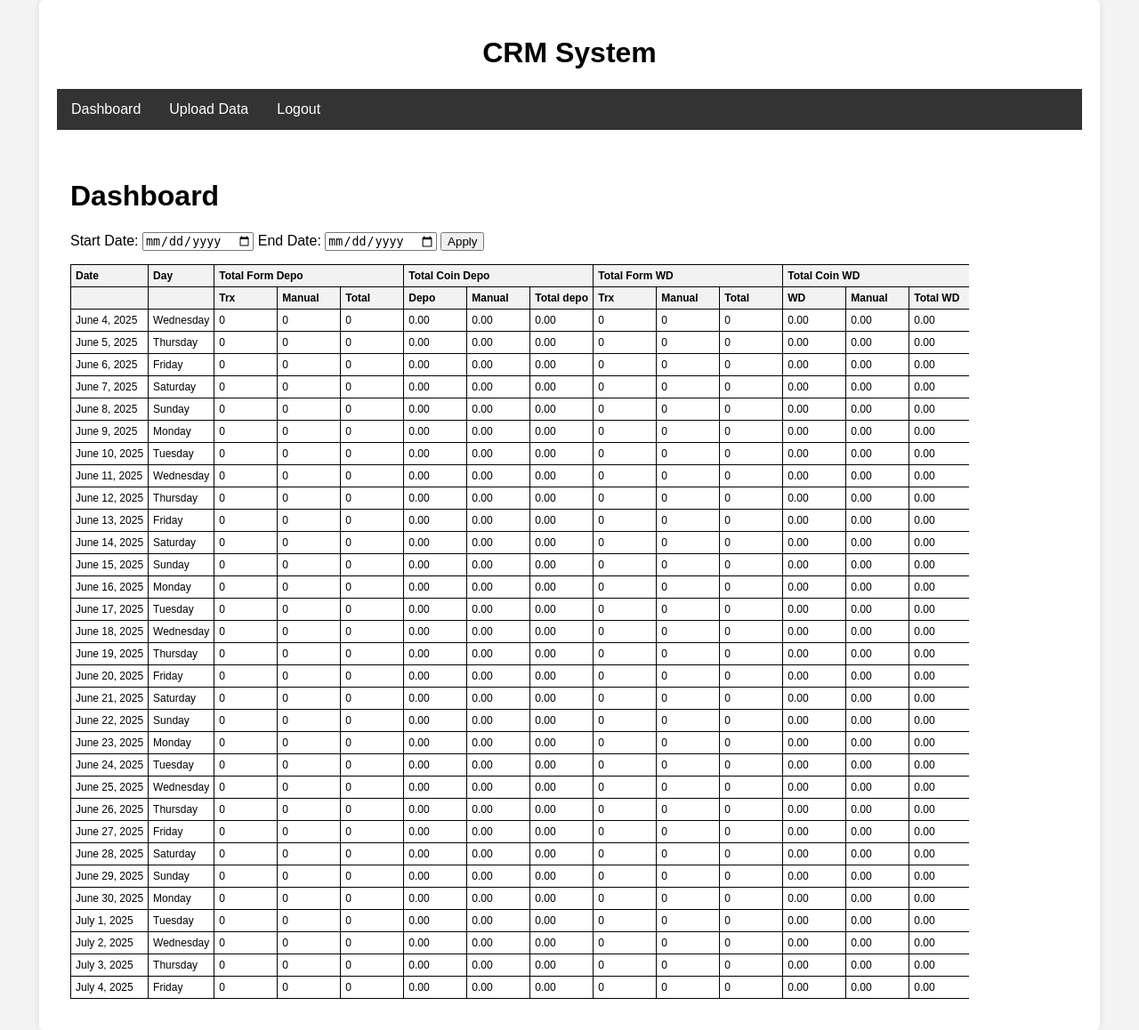
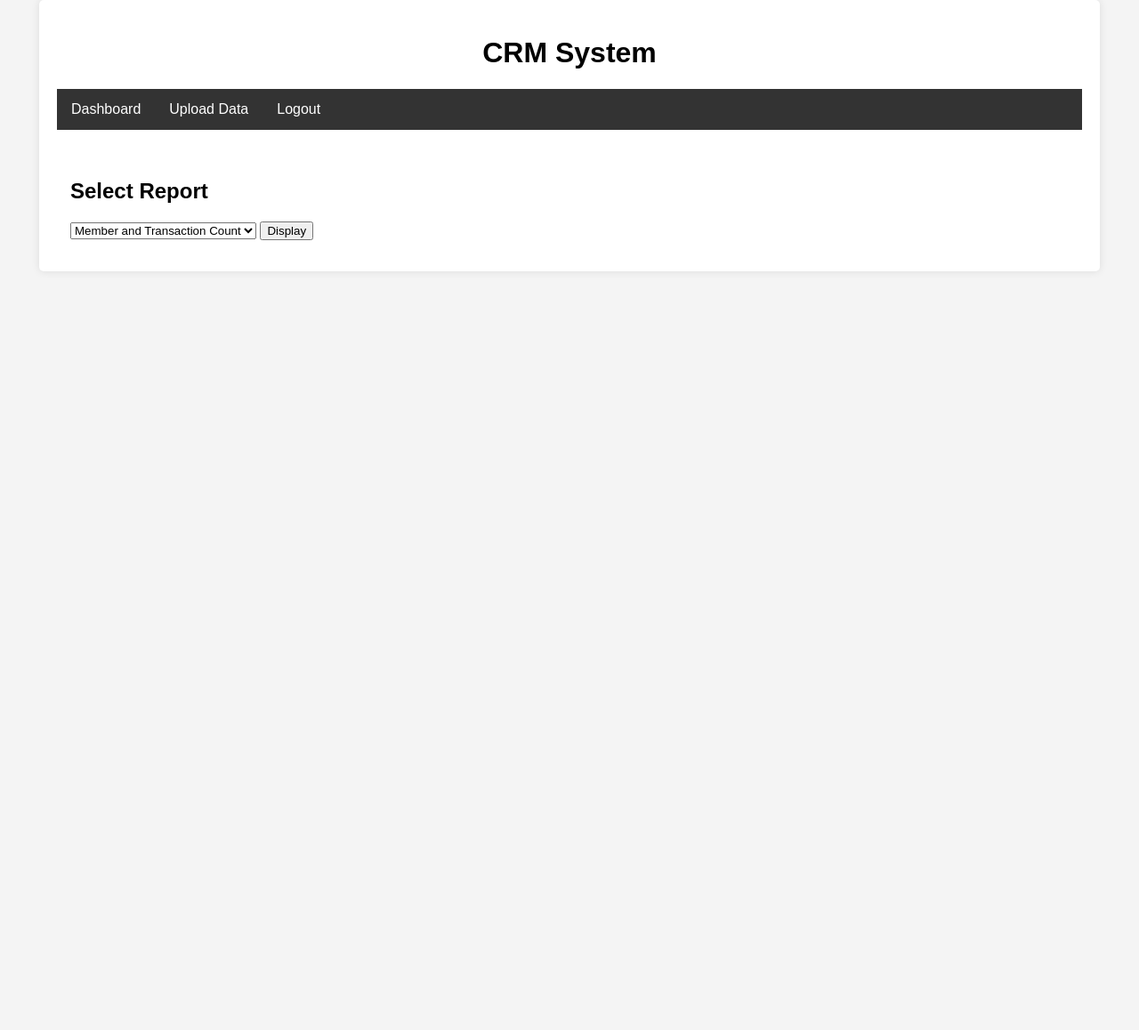
Before and after one commit to lauj78/CRM_BC, a Django app: page /dashboard/ in a window 1280 px wide. Shown: the whole page at 89% size. After the commit the page ends 270 px from the top, so only its background shows below. Run offline with Django 5.2, Linux system fonts and the light colour scheme; the visitor is signed in with stand-in values (Sample User, id 1); data comes from the database, SQL or seed files in the repository; data that the repository does not hold is empty.

Commit message:
basic report and dashboard is working. next is dynamic dashboard report pulling

```diff
--- a/dashboard_app/templates/dashboard_app/dashboard.html
+++ b/dashboard_app/templates/dashboard_app/dashboard.html
@@ -1,74 +1,20 @@
-{% extends "base.html" %}
-
+{% extends 'base.html' %}
 {% block title %}Dashboard{% endblock %}
-
 {% block content %}
-
-<h1>Dashboard</h1>
-<form method="get" style="margin-bottom: 15px;">
-    <label for="start_date">Start Date:</label>
-    <input type="date" id="start_date" name="start_date" value="{{ start_date }}" required>
-    <label for="end_date">End Date:</label>
-    <input type="date" id="end_date" name="end_date" value="{{ end_date }}" required>
-    <button type="submit">Apply</button>
-</form>
-<table style="font-size: 12px; width: 90%; overflow-x: auto; display: block;">
-    <thead>
-        <tr>
-            <th>Date</th>
-            <th>Day</th>
-            <th colspan="3">Total Form Depo</th>
-            <th colspan="3">Total Coin Depo</th>
-            <th colspan="3">Total Form WD</th>
-            <th colspan="3">Total Coin WD</th>
-            <th>Other Index</th>
-        </tr>
-        <tr></tr>
-            <th></th>
-            <th></th>
-            <th>Trx</th>
-            <th>Manual</th>
-            <th>Total</th>
-            <th>Depo</th>
-            <th>Manual</th>
-            <th>Total depo</th>
-            <th>Trx</th>
-            <th>Manual</th>
-            <th>Total</th>
-            <th>WD</th>
-            <th>Manual</th>
-            <th>Total WD</th>
-            <th>No of Player</th>
-        </tr>
-    </thead>
-    <tbody>
-        {% for member in members %}
-        <tr>
-            <td>{{ member.date }}</td>
-            <td>{{ member.day }}</td>
-            <td>{{ member.depo_trx }}</td>
-            <td>{{ member.manual_trx }}</td>
-            <td>{{ member.total_trx }}</td>
-            <td>{{ member.depo_value|floatformat:2 }}</td>
-            <td>{{ member.manual_value|floatformat:2 }}</td>
-            <td>{{ member.total_value|floatformat:2 }}</td>
-            <td>{{ member.wd_trx }}</td>
-            <td>{{ member.manual_wd_trx }}</td>
-            <td>{{ member.total_wd }}</td>
-            <td>{{ member.wd_value|floatformat:2 }}</td>
-            <td>{{ member.manual_wd_value|floatformat:2 }}</td>
-            <td>{{ member.total_wd_value|floatformat:2 }}</td>
-            <td>{{ member.active_players }}</td>
-        </tr>
-        {% endfor %}
-    </tbody>
-</table>
-{% if logs %}
-<h3>Recent Logs</h3>
-<ul>
-    {% for log in logs %}
-    <li>{{ log.user.username }} - {{ log.action }} at {{ log.timestamp }}</li>
-    {% endfor %}
-</ul>
-{% endif %}
+  <h2>Select Report</h2>
+  <form method="post">{% csrf_token %}
+    <select name="selected_report">
+      {% for report in available_reports %}
+        <option value="{{ report.name }}">{{ report.name }}</option>
+      {% endfor %}
+    </select>
+    <button type="submit">Display</button>
+  </form>
+  {% if displayed_report %}
+    <div class="report-block">
+      <h3>{{ displayed_report.name }}</h3>
+      <p>Total Members: {{ displayed_report.total_members }}</p>
+      <p>Total Transactions: {{ displayed_report.total_transactions }}</p>
+    </div>
+  {% endif %}
 {% endblock %}
--- a/dashboard_app/urls.py
+++ b/dashboard_app/urls.py
@@ -1,9 +1,10 @@
+# dashboard_app/urls.py
 from django.urls import path
 from . import views
 
-app_name = 'dashboard_app'  # Define the namespace
+app_name = 'dashboard_app'
 
 urlpatterns = [
-    path('', views.dashboard_view, name='dashboard'),
+    path('', views.dynamic_dashboard, name='dashboard'),
     path('upload/', views.upload_view, name='upload'),  # Optional, if you want a separate upload route
 ]
--- a/dashboard_app/views.py
+++ b/dashboard_app/views.py
@@ -1,100 +1,54 @@
 from django.shortcuts import render, redirect
-from django.contrib.auth import authenticate, login, logout
-from django.contrib.auth.decorators import login_required, user_passes_test
-from django.db.models import Count, Sum
+from django.contrib.auth.decorators import login_required
+from importlib import import_module
 from .models import OperatorLog
-from datetime import timedelta
-from django.utils import timezone
-import calendar
-from data_management.models import Transaction, Member
+from django.urls import reverse
+import logging
 
-def is_admin(user):
-    return user.is_superuser
-
-def is_operator(user):
-    return not user.is_superuser
-
-def login_view(request):
-    if request.method == 'POST':
-        username = request.POST['username']
-        password = request.POST['password']
-        user = authenticate(request, username=username, password=password)
-        if user is not None:
-            login(request, user)
-            return redirect('dashboard_app:dashboard')  # Updated to use namespace
-        else:
-            return render(request, 'login.html', {'error': 'Invalid credentials'})
-    return render(request, 'login.html')
+# Set up logging
+logger = logging.getLogger(__name__)
 
 @login_required
-def dashboard_view(request):  # Renamed from 'dashboard' to 'dashboard_view'
-    today = timezone.now().date()
-    thirty_days_ago = today - timedelta(days=30)
+def dynamic_dashboard(request):
+    # Dynamically load available reports from report_app/reports/
+    available_reports = []
+    report_modules = ['report_dummy_test']  # Expand as more reports are added
+    for module_name in report_modules:
+        try:
+            module = import_module(f'report_app.reports.{module_name}.views')
+            available_reports.append(module.report_metadata)
+        except ImportError as e:
+            logger.error(f"Failed to load report module {module_name}: {e}")
+            continue
 
-    # Prepare data for the past 30 days based on process_date
-    dashboard_data = []
-    current_date = thirty_days_ago
-    while current_date <= today:
-        day_transactions = Transaction.objects.filter(process_date__date=current_date)
+    displayed_report = None
+    if request.method == 'POST':
+        logger.debug("Processing POST request")
+        selected_report_name = request.POST.get('selected_report')
+        logger.debug(f"Selected report name: {selected_report_name}")
+        selected_report = next((r for r in available_reports if r['name'] == selected_report_name), None)
+        if selected_report:
+            logger.debug(f"Found selected report: {selected_report['name']}")
+            # Call the report view and get its context
+            response = selected_report['view'](request)
+            if hasattr(response, 'context_data'):
+                context = response.context_data.copy()  # Create a copy to avoid modifying the original
+                context['name'] = selected_report['name']
+                displayed_report = context
+                logger.debug(f"Displayed report context: {context}")
+            else:
+                logger.warning("Response has no context_data")
+            OperatorLog.objects.create(user=request.user, action=f"Viewed dashboard with report: {selected_report_name}")
+        else:
+            logger.warning(f"No report found for name: {selected_report_name}")
+    else:
+        OperatorLog.objects.create(user=request.user, action="Viewed dashboard")
 
-        # Section: Total Form Depo
-        depo_trx = day_transactions.filter(event='Deposit').count()
-        manual_trx = day_transactions.filter(event='Manual Deposit').count()
-        total_trx = depo_trx + manual_trx
-
-        # Section: Total Coin Depo
-        depo_value = day_transactions.filter(event='Deposit').aggregate(total=Sum('amount'))['total'] or 0
-        manual_value = day_transactions.filter(event='Manual Deposit').aggregate(total=Sum('amount'))['total'] or 0
-        total_value = depo_value + manual_value
-
-        # Section: Total Form WD
-        wd_trx = day_transactions.filter(event='Withdraw').count()
-        manual_wd_trx = day_transactions.filter(event='Manual Withdraw').count()
-        total_wd = wd_trx + manual_wd_trx
-
-        # Section: Total Coin WD
-        wd_value = day_transactions.filter(event='Withdraw').aggregate(total=Sum('amount'))['total'] or 0
-        manual_wd_value = day_transactions.filter(event='Manual Withdraw').aggregate(total=Sum('amount'))['total'] or 0
-        total_wd_value = wd_value + manual_wd_value
-
-        # Section: Other Index
-        active_players = day_transactions.filter(event__in=['Deposit', 'Manual Deposit']).values('username').distinct().count()
-
-        # Add to dashboard data
-        dashboard_data.append({
-            'date': current_date,
-            'day': calendar.day_name[current_date.weekday()],
-            'depo_trx': depo_trx,
-            'manual_trx': manual_trx,
-            'total_trx': total_trx,
-            'depo_value': depo_value,
-            'manual_value': manual_value,
-            'total_value': total_value,
-            'wd_trx': wd_trx,
-            'manual_wd_trx': manual_wd_trx,
-            'total_wd': total_wd,
-            'wd_value': wd_value,
-            'manual_wd_value': manual_wd_value,
-            'total_wd_value': total_wd_value,
-            'active_players': active_players,
-        })
-        current_date += timedelta(days=1)
-
-    if request.method == 'POST' and request.user.is_superuser:
-        OperatorLog.objects.create(user=request.user, action="Modified dashboard data")
-    elif request.method == 'POST':
-        OperatorLog.objects.create(user=request.user, action="Viewed dashboard report")
-    logs = OperatorLog.objects.all()[:10]
-    return render(request, 'dashboard_app/dashboard.html', {  # Updated template path
-        'members': dashboard_data,
-        'logs': logs,
+    return render(request, 'dashboard_app/dashboard.html', {
+        'available_reports': available_reports,
+        'displayed_report': displayed_report,
     })
 
 @login_required
-@user_passes_test(lambda u: not u.is_superuser)
 def upload_view(request):
-    return redirect('data_management:upload_file')  # Updated to use namespace
-
-def logout_view(request):
-    logout(request)
-    return redirect('data_management:login')  # Updated to use namespace
+    return redirect(reverse('data_management:upload_file'))  # Redirect to data_management upload view
--- a/data_management/views.py
+++ b/data_management/views.py
@@ -63,10 +63,12 @@ def upload_file(request):
                 for index, row in df.iterrows():
                     try:
                         if file_type == 'members':
-                            if not all(row.get(field) for field in ['Username', 'Name', 'Handphone', 'Join Date']):
+                            required_fields = ['Username', 'Name', 'Handphone', 'Join Date']
+                            if not all(row.get(field) is not None and not pd.isna(row[field]) and str(row[field]).strip() != '' for field in required_fields):
+                                missing_field = next((field for field in required_fields if not row.get(field) or pd.isna(row[field]) or str(row[field]).strip() == ''), None)
                                 errors.append({
                                     'row': index + 2,
-                                    'error': 'Missing mandatory fields',
+                                    'error': f"Missing or empty field: {missing_field}" if missing_field else 'Missing mandatory fields',
                                     'data': row.to_dict()
                                 })
                                 continue
--- /dev/null
+++ b/report_app/templates/report_app/reports/report_dummy_test/view.html
@@ -0,0 +1,5 @@
+<div class="report-block">
+  <h3>{{ name }}</h3>
+  <p>Total Members: {{ total_members }}</p>
+  <p>Total Transactions: {{ total_transactions }}</p>
+</div>
```
Also changed, not shown: report_app/reports/report_dairy_summary/views.py (+13 -4 lines), report_app/reports/report_dummy_test/views.py (added, +19 -0 lines), report_app/views.py (+14 -9 lines), 1 other file.
